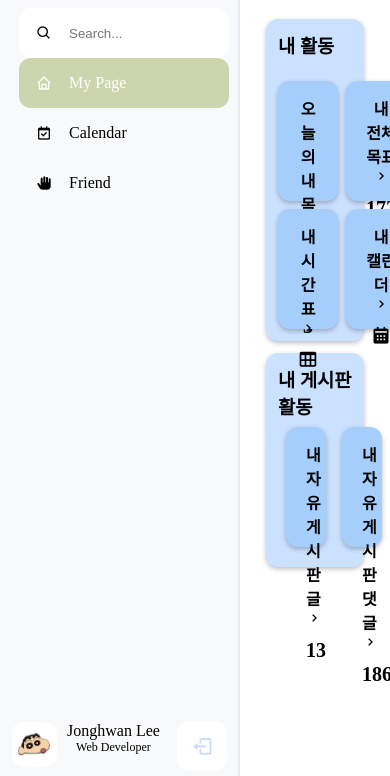
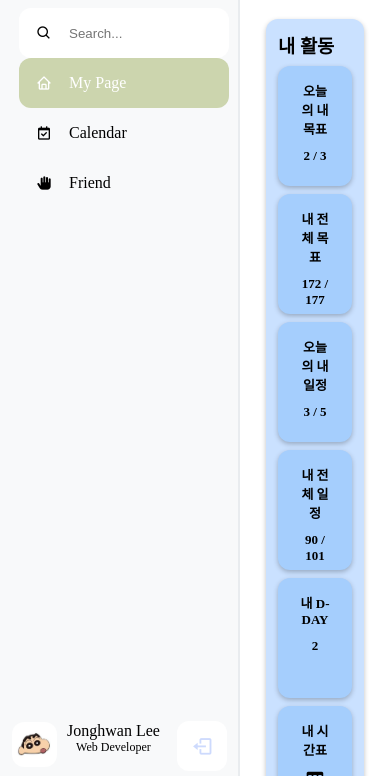
Before and after one commit to jjonghlee98/Routinee, a website: page mypage.html in a window 390 px wide. Shown: the part 68-844 px from the top of the page. Drawn offline with nearby package versions, Linux system fonts and the light colour scheme.

Commit message:
added media query for mypage

```diff
--- a/mypage.css
+++ b/mypage.css
@@ -97,6 +97,10 @@ hr {
   font-size: 20px;
 }
 
+.top-menu:hover {
+  cursor: pointer;
+}
+
 /*.bodybox i {
   font-size: 26px;
 }
@@ -104,3 +108,53 @@ hr {
 .bodybox .bx-chevron-right {
   font-size: 22px;
 }*/
+
+@media (max-width: 1192px) {
+  .bodybox .bx-chevron-right {
+    display: none;
+  }
+}
+
+@media (max-width: 1099px) {
+  .dash_content p {
+    font-size: 13px;
+  }
+}
+
+@media (max-width: 712px) {
+  .myActivity {
+    grid-template-rows: 0.4fr 1fr 1fr 1fr 1fr 1fr;
+    grid-template-columns: 1fr 1fr;
+  }
+
+  .myActivity-title {
+    grid-column: 1 / 3;
+    grid-row: 1 / 2;
+  }
+
+  .mba-flex {
+    margin-top: 32px;
+    display: grid;
+    grid-template-columns: 1fr 1fr;
+    grid-template-rows: 1fr 1fr;
+    flex-direction: none;
+    grid-gap: 8px;
+  }
+
+  .myBoardActivity .bodybox {
+    width: 100%;
+    margin: 0;
+  }
+}
+
+@media (max-width: 485px) {
+  .mba-flex {
+    display: flex;
+    flex-direction: column;
+  }
+
+  .myActivity {
+    display: flex;
+    flex-direction: column;
+  }
+}
--- a/mypage.html
+++ b/mypage.html
@@ -138,43 +138,43 @@
       <div class="myActivity titlebox">
         <h3 class="myActivity-title">내 활동</h3>
         <div class="myTodayGoal bodybox">
-          <p>오늘의 내 목표 <i class='bx bx-chevron-right'></i></p>
+          <p class="top-menu" onclick="location:href='#';">오늘의 내 목표 <i class='bx bx-chevron-right'></i></p>
           <p class="count">2 / 3</p>
         </div>
         <div class="myTotalGoal bodybox">
-          <p>내 전체 목표 <i class='bx bx-chevron-right'></i></p>
+          <p class="top-menu" >내 전체 목표 <i class='bx bx-chevron-right'></i></p>
           <p class="count">172 / 177</p>
         </div>
         <div class="myTodayTodo bodybox">
-          <p>오늘의 내 일정 <i class='bx bx-chevron-right'></i></p>
+          <p class="top-menu" >오늘의 내 일정 <i class='bx bx-chevron-right'></i></p>
           <p class="count">3 / 5</p>
         </div>
         <div class="myTotalTodo bodybox">
-          <p>내 전체 일정 <i class='bx bx-chevron-right'></i></p>
+          <p class="top-menu" >내 전체 일정 <i class='bx bx-chevron-right'></i></p>
           <p class="count">90 / 101</p>
         </div>
         <div class="myDday bodybox">
-          <p>내 D-DAY <i class='bx bx-chevron-right'></i></p>
+          <p class="top-menu">내 D-DAY <i class='bx bx-chevron-right'></i></p>
           <p class="count">2</p>
         </div>
         <div class="myTimeTable bodybox">
-          <p>내 시간표 <i class='bx bx-chevron-right'></i></p>
+          <p class="top-menu" >내 시간표 <i class='bx bx-chevron-right'></i></p>
           <i class='bx bx-table count' ></i>
         </div>
         <div class="myCalendar bodybox">
-          <p>내 캘린더 <i class='bx bx-chevron-right'></i></p>
+          <p class="top-menu" >내 캘린더 <i class='bx bx-chevron-right'></i></p>
           <i class='bx bxs-calendar count'></i>
         </div>
         <div class="myDiary bodybox">
-          <p>내 일기 <i class='bx bx-chevron-right'></i></p>
+          <p class="top-menu" >내 일기 <i class='bx bx-chevron-right'></i></p>
           <p class="count">16</p>
         </div>
         <div class="myFriends bodybox">
-          <p>내 친구 <i class='bx bx-chevron-right'></i></p>
+          <p class="top-menu" >내 친구 <i class='bx bx-chevron-right'></i></p>
           <p class="count">45</p>
         </div>
         <div class="myFile bodybox">
-          <p>내 파일 <i class='bx bx-chevron-right'></i></p>
+          <p class="top-menu" >내 파일 <i class='bx bx-chevron-right'></i></p>
           <p class="count">10</p>
         </div>
       </div>
@@ -183,19 +183,19 @@
         <h3 class="myActivity-title">내 게시판 활동</h3>
         <div class="mba-flex">
           <div class="myFreePosts bodybox">
-            <p>내 자유게시판 글 <i class='bx bx-chevron-right'></i></p>
+            <p class="top-menu" >내 자유게시판 글 <i class='bx bx-chevron-right'></i></p>
             <p class="count">13</p>
           </div>
           <div class="myFreeComments bodybox">
-            <p>내 자유게시판 댓글 <i class='bx bx-chevron-right'></i></p>
+            <p class="top-menu" >내 자유게시판 댓글 <i class='bx bx-chevron-right'></i></p>
             <p class="count">186</p>
           </div>
           <div class="mySharePosts bodybox">
-            <p>내 일정공유 글 <i class='bx bx-chevron-right'></i></p>
+            <p class="top-menu" >내 일정공유 글 <i class='bx bx-chevron-right'></i></p>
             <p class="count">61</p>
           </div>
           <div class="mySharePosts bodybox">
-            <p>내 일정공유 댓글 <i class='bx bx-chevron-right'></i></p>
+            <p class="top-menu" >내 일정공유 댓글 <i class='bx bx-chevron-right'></i></p>
             <p class="count">215</p>
           </div>
         </div>
```
